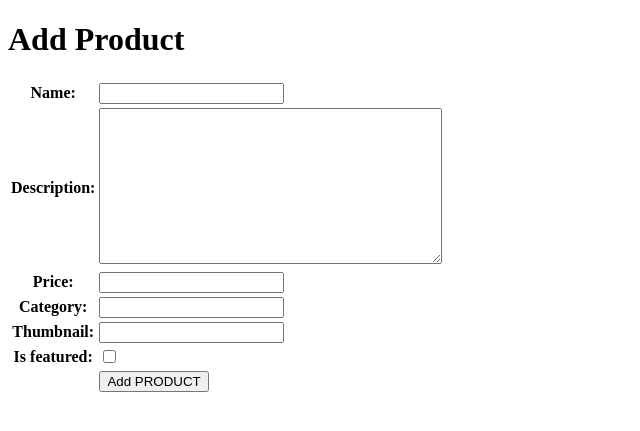
After one commit to Fauzan2125/football-shop, a Django app: page /create-product/ in a window 1280 px wide. The commit adds this page. Shown: the top 431 px of the page, without its empty margins (0-640 px from the left). Run offline with Django 5.2, Linux system fonts and the light colour scheme.

Commit message:
Tugas 3 PBP

```diff
--- a/football_shop/settings.py
+++ b/football_shop/settings.py
@@ -30,6 +30,10 @@ DEBUG = True
 
 ALLOWED_HOSTS = ['localhost', '127.0.0.1', 'ahmad-fauzan45-footballshop.pbp.cs.ui.ac.id']
 
+CSRF_TRUSTED_ORIGINS = [
+    "https://ahmad-fauzan45-footballshop.pbp.cs.ui.ac.id"
+]
+
 
 # Application definition
 
@@ -58,7 +62,7 @@ ROOT_URLCONF = 'football_shop.urls'
 TEMPLATES = [
     {
         'BACKEND': 'django.template.backends.django.DjangoTemplates',
-        'DIRS': [],
+        'DIRS': [BASE_DIR / 'templates'],
         'APP_DIRS': True,
         'OPTIONS': {
             'context_processors': [
--- /dev/null
+++ b/main/forms.py
@@ -0,0 +1,7 @@
+from django.forms import ModelForm
+from main.models import Product
+
+class ProductForm(ModelForm):
+    class Meta:
+        model = Product
+        fields = ["name", "description", "price", "category", "thumbnail", "is_featured"]
--- a/main/models.py
+++ b/main/models.py
@@ -11,6 +11,15 @@ class Product(models.Model):
     stock = models.IntegerField(default=0)
     brand = models.CharField(max_length=100, blank=True)
     rating = models.FloatField(default=0.0)
+    product_views = models.IntegerField(default=0)
 
     def __str__(self):
         return self.name
+
+    @property
+    def is_product_hot(self):
+        return self.product_views > 20
+
+    def increment_views(self):
+        self.product_views += 1
+        self.save()
--- /dev/null
+++ b/main/templates/create_product.html
@@ -0,0 +1,18 @@
+{% extends 'base.html' %}
+{% block content %}
+<h1>Add Product</h1>
+
+<form method="POST">
+  {% csrf_token %}
+  <table>
+    {{ form.as_table }}
+    <tr>
+      <td></td>
+      <td>
+        <input type="submit" value="Add PRODUCT" />
+      </td>
+    </tr>
+  </table>
+</form>
+
+{% endblock %}
--- a/main/urls.py
+++ b/main/urls.py
@@ -1,8 +1,14 @@
 from django.urls import path
-from main.views import show_main
+from main.views import show_main, create_product, show_product, show_xml, show_json, show_xml_by_id, show_json_by_id
 
 app_name = 'main'
 
 urlpatterns = [
     path('', show_main, name='show_main'),
+    path('create-product/', create_product, name='create_product'),
+    path('product/<str:id>/', show_product, name='show_product'),
+    path('xml/', show_xml, name='show_xml'),
+    path('json/', show_json, name='show_json'),
+    path('xml/<str:product_id>/', show_xml_by_id, name='show_xml_by_id'),
+    path('json/<str:product_id>/', show_json_by_id, name='show_json_by_id'),
 ]
--- a/main/views.py
+++ b/main/views.py
@@ -1,5 +1,8 @@
-from django.shortcuts import render
-from .models import Product
+from django.shortcuts import render, redirect, get_object_or_404
+from main.models import Product
+from main.forms import ProductForm
+from django.http import HttpResponse
+from django.core import serializers
 
 # Create your views here.
 def show_main(request):
@@ -14,3 +17,49 @@ def show_main(request):
     }
 
     return render(request, 'main.html', context)
+
+def create_product(request):
+    form = ProductForm(request.POST or None)
+
+    if form.is_valid() and request.method == "POST":
+        form.save()
+        return redirect('main:show_main')
+
+    context = {'form': form}
+    return render(request, "create_product.html", context)
+
+def show_product(request, id):
+    product = get_object_or_404(Product, pk=id)
+    product.increment_views()
+
+    context = {
+        'product': product
+    }
+
+    return render(request, "product_detail.html", context)
+
+def show_xml(request):
+     product_list = Product.objects.all()
+     xml_data = serializers.serialize("xml", product_list)
+     return HttpResponse(xml_data, content_type="application/xml")
+
+def show_json(request):
+    product_list = Product.objects.all()
+    json_data = serializers.serialize("json", product_list)
+    return HttpResponse(json_data, content_type="application/json")
+
+def show_xml_by_id(request, product_id):
+   try:
+       product_item = Product.objects.filter(pk=product_id)
+       xml_data = serializers.serialize("xml", product_item)
+       return HttpResponse(xml_data, content_type="application/xml")
+   except Product.DoesNotExist:
+       return HttpResponse(status=404)
+
+def show_json_by_id(request, product_id):
+   try:
+       product_item = Product.objects.get(pk=product_id)
+       json_data = serializers.serialize("json", [product_item])
+       return HttpResponse(json_data, content_type="application/json")
+   except Product.DoesNotExist:
+       return HttpResponse(status=404)
--- /dev/null
+++ b/templates/base.html
@@ -0,0 +1,13 @@
+{% load static %}
+<!DOCTYPE html>
+<html lang="en">
+<head>
+    <meta charset="UTF-8" />
+    <meta name="viewport" content="width=device-width, initial-scale=1.0" />
+    {% block meta %} {% endblock meta %}
+</head>
+
+<body>
+    {% block content %} {% endblock content %}
+</body>
+</html>
```
Also changed, not shown: main/admin.py (+1 -7 lines), main/templates/main.html (+39 -3 lines), main/templates/product_detail.html (added, +18 -0 lines), README.md, main/migrations/0002_product_product_views.py (added).
